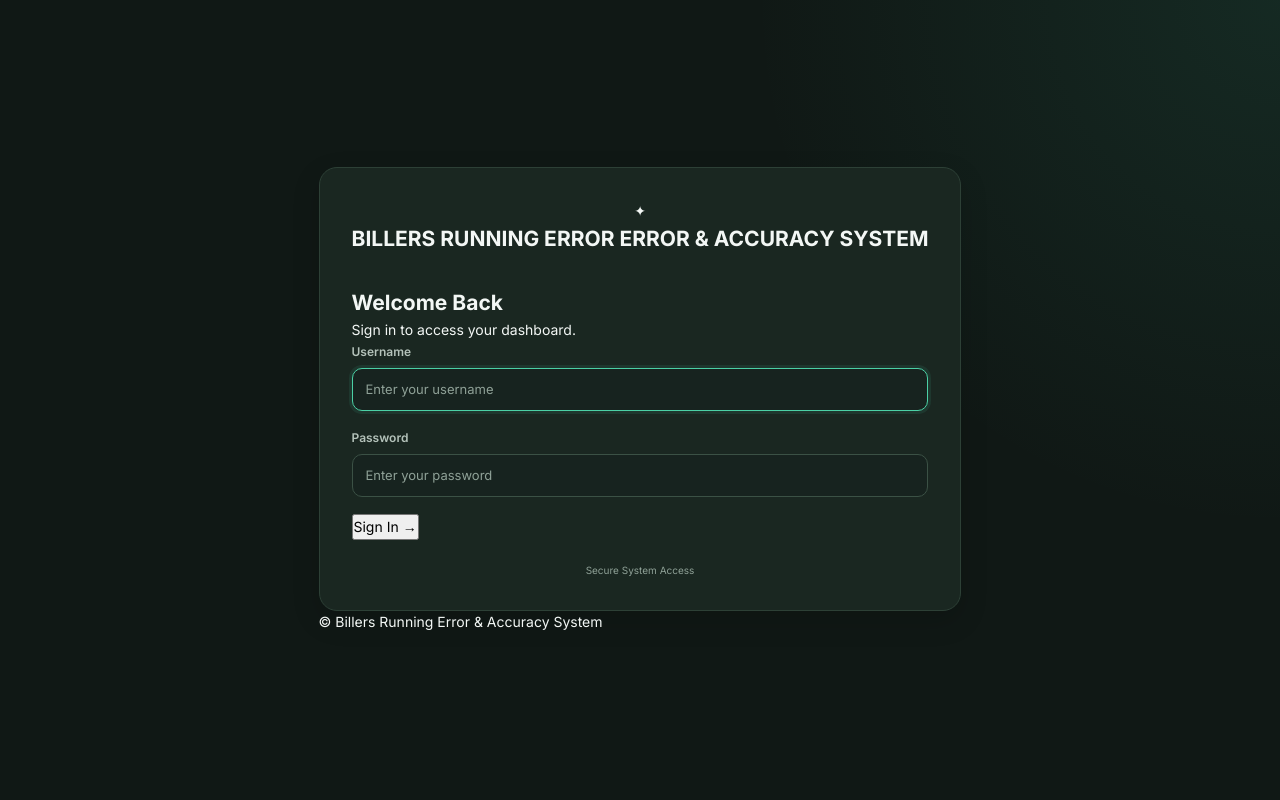
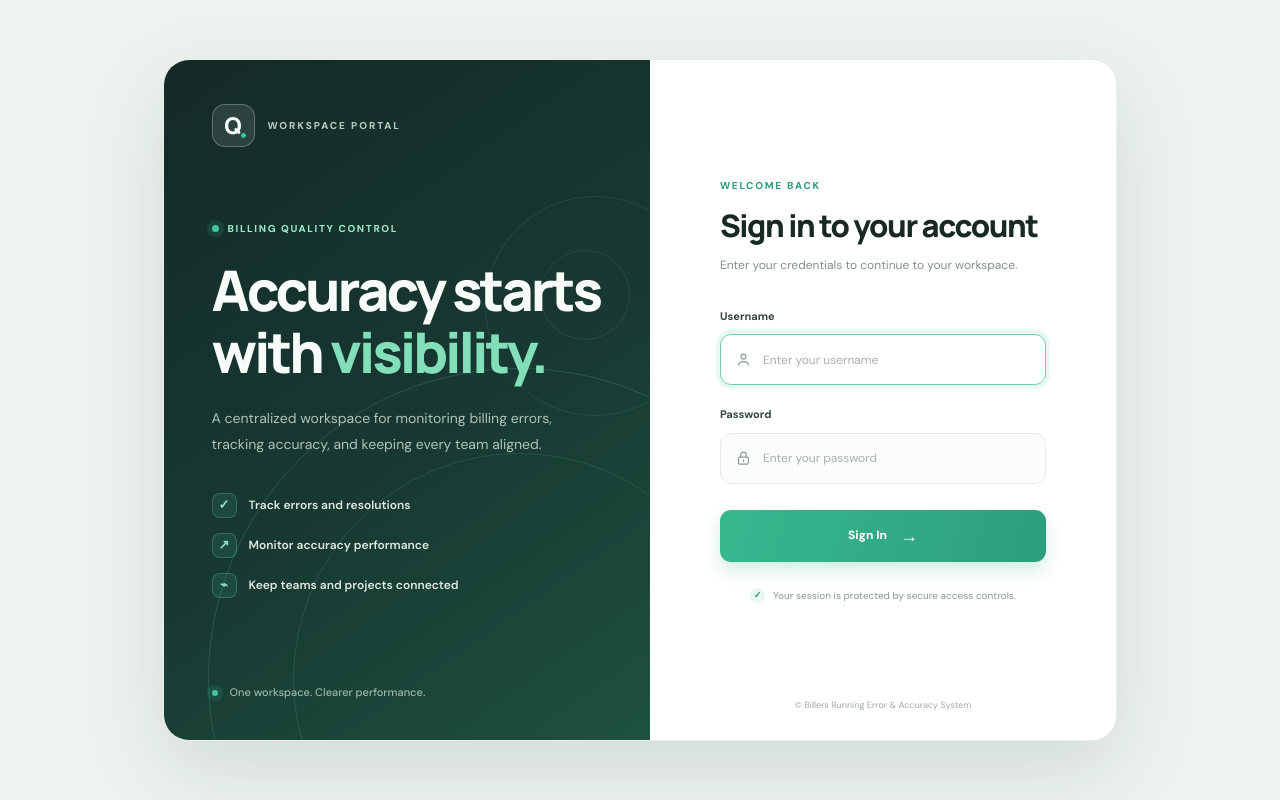
Before and after one commit to PurpleQueen04/billers-running-error-accuracy-system, a Flask app: page /login in a window 1280 px wide. Run offline with Flask 3, Linux system fonts and the light colour scheme; some libraries are stand-ins or nearby versions.

Commit message:
Add files via upload

```diff
--- a/templates/login.html
+++ b/templates/login.html
@@ -1,63 +1,98 @@
-
 <!DOCTYPE html>
 <html lang="en">
 <head>
     <meta charset="UTF-8">
     <meta name="viewport" content="width=device-width, initial-scale=1.0">
-    <title>Login | Billers Running Error & Accuracy System</title>
+    <meta name="theme-color" content="#101b1a">
+    <title>Sign In | Billers Running Error &amp; Accuracy System</title>
 
     <link rel="stylesheet" href="{{ url_for('static', filename='style.css') }}">
-
     <link rel="preconnect" href="https://fonts.googleapis.com">
     <link rel="preconnect" href="https://fonts.gstatic.com" crossorigin>
-    <link href="https://fonts.googleapis.com/css2?family=Inter:wght@400;500;600;700;800&display=swap" rel="stylesheet">
+    <link href="https://fonts.googleapis.com/css2?family=DM+Sans:wght@400;500;600;700;800&family=Manrope:wght@500;600;700;800&display=swap" rel="stylesheet">
 </head>
-
-<body class="login-page">
-
-    <main class="login-wrapper">
-
-        <section class="login-card">
-
-            <div class="login-brand">
-                <div class="login-brand-icon">
-                    <span>✦</span>
+<body class="login-page login-redesign">
+    <main class="login-shell">
+        <section class="login-showcase" aria-label="System information">
+            <div class="login-showcase-top">
+                <div class="login-logo-mark" aria-hidden="true">
+                    <span class="logo-mark-main">Q</span>
+                    <span class="logo-mark-dot"></span>
+                </div>
+                <span class="login-system-label">WORKSPACE PORTAL</span>
             </div>
 
-                <h1>
-                    BILLERS RUNNING ERROR
-                    <span>ERROR & ACCURACY SYSTEM</span>
-                </h1>
+            <div class="login-showcase-content">
+                <div class="login-eyebrow"><span></span> BILLING QUALITY CONTROL</div>
+                <h1>Accuracy starts<br>with <em>visibility.</em></h1>
+                <p class="login-showcase-copy">
+                    A centralized workspace for monitoring billing errors,
+                    tracking accuracy, and keeping every team aligned.
+                </p>
+
+                <div class="login-feature-list">
+                    <div class="login-feature-item">
+                        <span class="login-feature-icon" aria-hidden="true">✓</span>
+                        <span>Track errors and resolutions</span>
+                    </div>
+                    <div class="login-feature-item">
+                        <span class="login-feature-icon" aria-hidden="true">↗</span>
+                        <span>Monitor accuracy performance</span>
+                    </div>
+                    <div class="login-feature-item">
+                        <span class="login-feature-icon" aria-hidden="true">⌁</span>
+                        <span>Keep teams and projects connected</span>
+                    </div>
+                </div>
+            </div>
+
+            <div class="login-showcase-bottom">
+                <span class="login-live-indicator"></span>
+                <span>One workspace. Clearer performance.</span>
+            </div>
+            <div class="login-orbit login-orbit-one" aria-hidden="true"></div>
+            <div class="login-orbit login-orbit-two" aria-hidden="true"></div>
+        </section>
+
+        <section class="login-panel" aria-labelledby="login-title">
+            <div class="login-panel-inner">
+                <div class="login-mobile-brand">
+                    <div class="login-logo-mark" aria-hidden="true">
+                        <span class="logo-mark-main">Q</span>
+                        <span class="logo-mark-dot"></span>
+                    </div>
+                    <span>QC WORKSPACE</span>
                 </div>
 
                 <div class="login-heading">
-                <h2>Welcome Back</h2>
-                <p>Sign in to access your dashboard.</p>
+                    <div class="login-welcome-label">WELCOME BACK</div>
+                    <h2 id="login-title">Sign in to your account</h2>
+                    <p>Enter your credentials to continue to your workspace.</p>
                 </div>
 
                 {% with messages = get_flashed_messages(with_categories=true) %}
                     {% if messages %}
-                    <div class="login-messages">
+                        <div class="login-messages" role="alert" aria-live="polite">
                             {% for category, message in messages %}
-                            <div class="flash-message {{ category }}">
-                                {{ message }}
-                            </div>
+                                <div class="flash-message {{ category }}">{{ message }}</div>
                             {% endfor %}
                         </div>
                     {% endif %}
                 {% endwith %}
 
-            <form method="POST" class="login-form">
-
+                <form method="POST" class="login-form" autocomplete="on">
                     <input
                         type="hidden"
                         name="csrf_token"
                         value="{{ session.get('csrf_token', '') }}"
                     >
 
-                <div class="form-group">
+                    <div class="login-field">
                         <label for="username">Username</label>
-
+                        <div class="login-input-wrap">
+                            <span class="login-input-icon" aria-hidden="true">
+                                <svg viewBox="0 0 24 24" focusable="false"><circle cx="12" cy="8" r="3.5"></circle><path d="M5 20c.7-3.2 3.1-5 7-5s6.3 1.8 7 5"></path></svg>
+                            </span>
                             <input
                                 type="text"
                                 id="username"
@@ -68,10 +103,14 @@
                                 autofocus
                             >
                         </div>
+                    </div>
 
-                <div class="form-group">
+                    <div class="login-field">
                         <label for="password">Password</label>
-
+                        <div class="login-input-wrap">
+                            <span class="login-input-icon" aria-hidden="true">
+                                <svg viewBox="0 0 24 24" focusable="false"><rect x="5" y="10" width="14" height="10" rx="2"></rect><path d="M8 10V7a4 4 0 0 1 8 0v3"></path><path d="M12 14v2"></path></svg>
+                            </span>
                             <input
                                 type="password"
                                 id="password"
@@ -81,27 +120,24 @@
                                 required
                             >
                         </div>
+                    </div>
 
                     <button type="submit" class="login-button">
-                    Sign In
-                    <span>→</span>
+                        <span>Sign In</span>
+                        <span class="login-button-arrow" aria-hidden="true">→</span>
                     </button>
-
                 </form>
 
-            <div class="login-footer">
-                <span class="login-status-dot"></span>
-                Secure System Access
+                <div class="login-security-note">
+                    <span class="login-security-icon" aria-hidden="true">✓</span>
+                    <span>Your session is protected by secure access controls.</span>
+                </div>
             </div>
 
+            <footer class="login-copyright">
+                © {{ now.year if now is defined else '' }} Billers Running Error &amp; Accuracy System
+            </footer>
         </section>
-
-        <p class="login-copyright">
-            © {{ now.year if now is defined else '' }}
-            Billers Running Error & Accuracy System
-        </p>
-
     </main>
-
 </body>
 </html>
```
Lines whose indentation alone changed are shown as unchanged.
